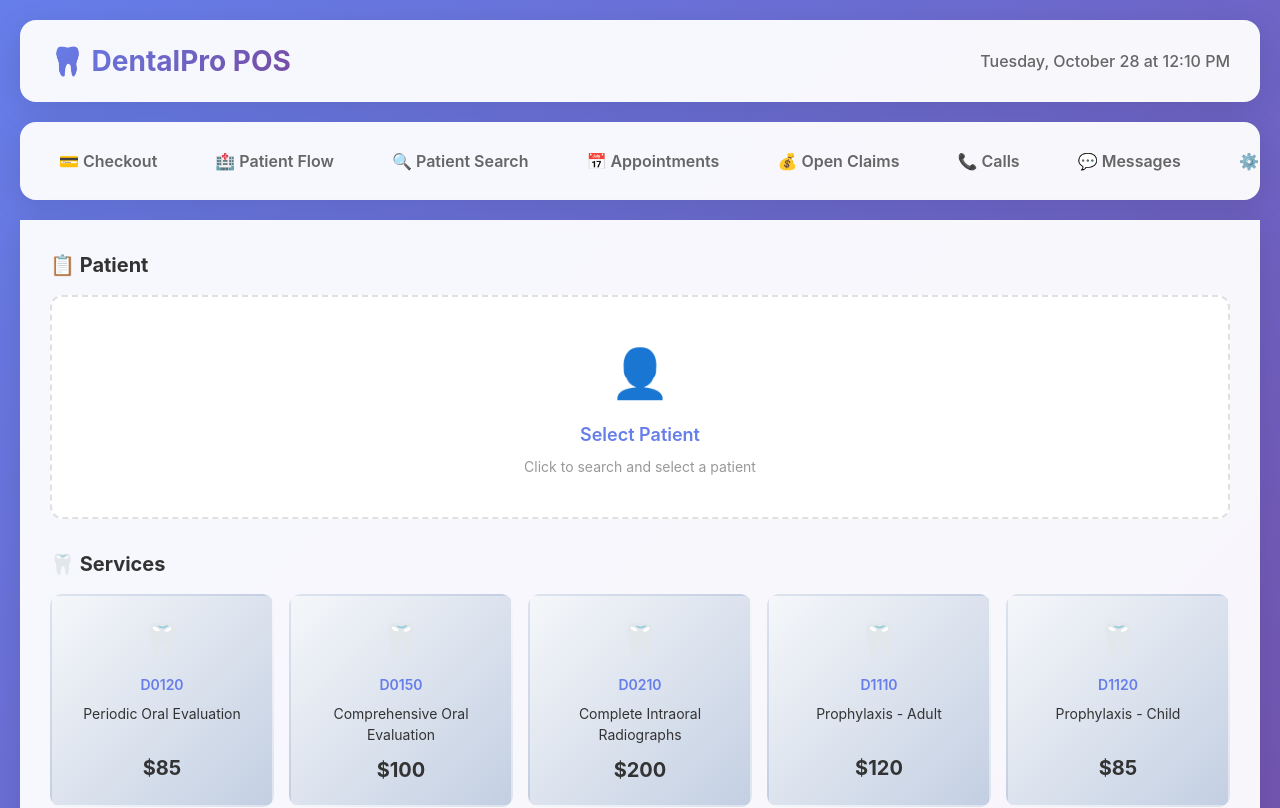
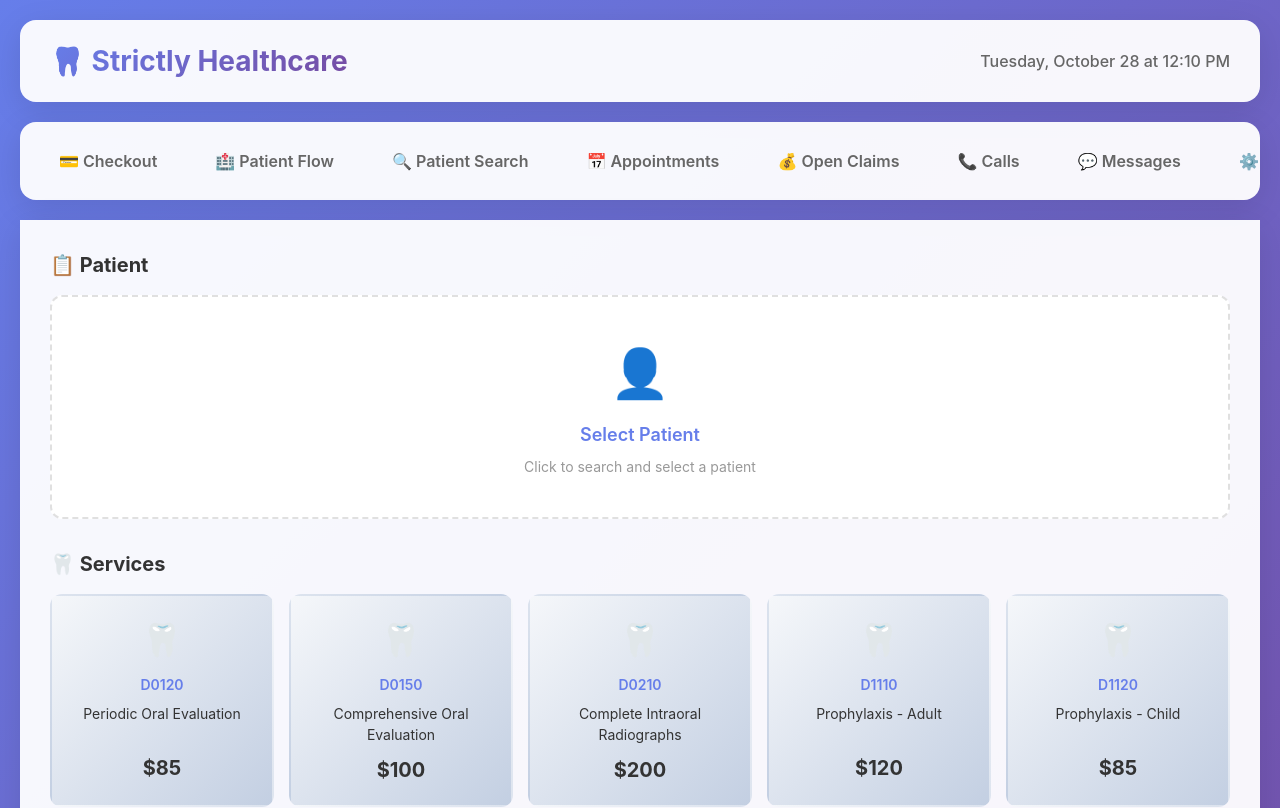
Before and after one commit to Alberto85ariel13/dental-pos, a React (Vite) app: page / in a window 1280 px wide. Shown: the top 808 px of the page. Built offline with nearby package versions, Linux system fonts and the light colour scheme.

Commit message:
fix: update title and header to reflect Strictly Healthcare branding

```diff
--- a/index.html
+++ b/index.html
@@ -5,7 +5,7 @@
     <meta name="viewport" content="width=device-width, initial-scale=1.0, maximum-scale=1.0, user-scalable=no" />
     <meta name="apple-mobile-web-app-capable" content="yes">
     <meta name="apple-mobile-web-app-status-bar-style" content="black-translucent">
-    <title>DentalPro POS</title>
+    <title>Strictly Healthcare</title>
   </head>
   <body>
     <div id="root"></div>
--- a/src/App.jsx
+++ b/src/App.jsx
@@ -41,7 +41,7 @@ function Layout({ children }) {
   return (
     <div className="app-container">
       <header className="header">
-        <div className="header-title">🦷 DentalPro POS</div>
+        <div className="header-title">🦷 Strictly Healthcare</div>
         <div className="header-time">{formatTime(currentTime)}</div>
       </header>
 
--- a/src/pages/PatientPortal.jsx
+++ b/src/pages/PatientPortal.jsx
@@ -1570,14 +1570,14 @@ const DentalManagementSystem = () => {
             </div>
 
             <div className="flex items-center gap-4">
-              <select
+              {/* <select
                 value={currentView}
                 onChange={(e) => setCurrentView(e.target.value)}
                 className="px-4 py-2 border rounded-lg"
               >
                 <option value="patient-portal">Patient Portal</option>
                 <option value="office-dashboard">Office Dashboard</option>
-              </select>
+              </select> */}
               <button className="p-2 hover:bg-slate-100 rounded-lg relative">
                 <Bell className="w-5 h-5 text-slate-600" />
                 {currentView === "patient-portal" &&
```
